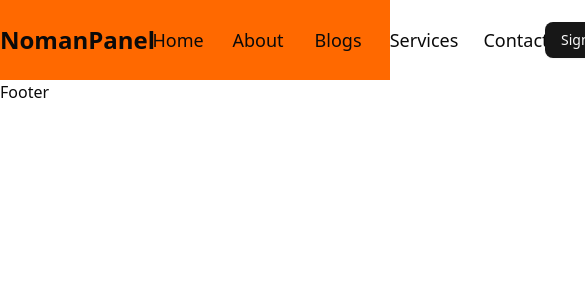
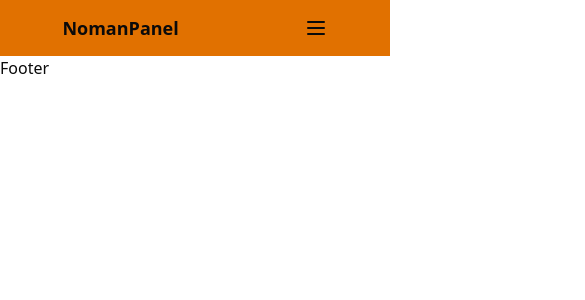
Before and after one commit to ajabgullb/marketing-panel-project, a React (Vite) app: page / in a window 390 px wide. Shown: the top 300 px of the page, 585 px wide, since content can reach past the window. Built offline with nearby package versions, Linux system fonts and the light colour scheme.

Commit message:
Made a Responsive Header

```diff
--- a/src/components/Header/AuthComponents.tsx
+++ b/src/components/Header/AuthComponents.tsx
@@ -5,7 +5,7 @@ const AuthComponents = () => {
   const navigate = useNavigate()
 
   return (
-    <div className='w-full flex justify-center items-center gap-2'>
+    <div className={`w-1/4 flex justify-center items-center gap-2`}>
       <Button
         className='cursor-pointer'
         onClick={() => navigate("/signup")}
--- a/src/components/Header/Header.tsx
+++ b/src/components/Header/Header.tsx
@@ -1,21 +1,71 @@
-import { Logo, AuthComponents, Nav }from "./index"
+import { useState } from "react";
+import { Logo, AuthComponents }from "./index"
+import { NavLink } from "react-router-dom"
+import { Menu, X } from "lucide-react";
 
 const Header = () => {
+  const [toggleMenu, setToggleMenu] = useState(false)
 
   return (
-    <header className="w-full min-h-20 bg-orange-500 flex justify-baseline items-center md:w-full ">
+    <header className="w-full min-h-14 md:min-h-20 flex items-center justify-around bg-amber-600 sticky">
+      {/* Logo */}
+      <Logo className='text-[18px] md:text-2xl'/>
 
-      {/* Logo */}
-      <div className='w-full flex justify-center items-center'>
-        <Logo />
-      </div>
+      {toggleMenu ? (
+      <X
+        onClick={() => setToggleMenu(prev => !prev)}
+        className="cursor-pointer md:hidden"
+      />
+      ) : (
+        <Menu
+          onClick={() => setToggleMenu(prev => !prev)}
+          className="cursor-pointer md:hidden"
+        />
+      )}
 
       {/* NavBar */}
-      <Nav />
+      <nav className={`w-full md:h-3/4 bg-amber-600 py-2 ${toggleMenu ? "block" : "hidden"} md:block absolute md:relative top-10 md:top-0 flex flex-col md:flex-row items-center md:justify-between gap-5`}>
 
-      {/* Auth Buttons or Profile */}
-      <AuthComponents />
+        <ul className="w-3/4 md:text-lg md:flex md:justify-center md:items-center md:gap-5">
+          <li className="min-w-15 text-center ease-in-out">
+            <NavLink to="/home"
+              className={({ isActive }) => (
+              isActive ? "text-gray-600 font-bold" : "md:hover:font-bold md:hover:text-gray-600"
+            )}
+            >Home</NavLink>
+          </li>
+          <li className="min-w-15 text-center ease-in-out">
+            <NavLink to="/about"
+              className={({ isActive }) => (
+              isActive ? "text-gray-600 font-bold" : "md:hover:font-bold md:hover:text-gray-600"
+            )}
+            >About</NavLink>
+          </li>
+          <li className="min-w-15 text-center ease-in-out">
+            <NavLink to="/blogs"
+              className={({ isActive }) => (
+              isActive ? "text-gray-600 font-bold" : "md:hover:font-bold md:hover:text-gray-600"
+            )}
+            >Blogs</NavLink>
+          </li>
+          <li className="min-w-18 text-center ease-in-out">
+            <NavLink to="/services"
+              className={({ isActive }) => (
+              isActive ? "text-gray-600 font-bold" : "md:hover:font-bold md:hover:text-gray-600"
+            )}
+            >Services</NavLink>
+          </li>
+          <li className="min-w-18 text-center ease-in-out">
+            <NavLink to="/contact"
+              className={({ isActive }) => (
+              isActive ? "text-gray-600 font-bold" : "md:hover:font-bold md:hover:text-gray-600"
+            )}
+            >Contact</NavLink>
+          </li>
+        </ul>
 
+        <AuthComponents />
+      </nav>
     </header>
   )
 }
--- a/src/components/Header/Nav.tsx
+++ /dev/null
@@ -1,50 +0,0 @@
-import { NavLink } from "react-router-dom"
-
-const Nav = ({className}: any) => {
-
-  return (
-    <nav className={`w-full flex justify-center items-center ${className}`}>
-      <ul className='w-full text-lg flex justify-center items-center gap-5'>
-
-        <li className="min-w-15 text-center ease-in-out">
-          <NavLink to="/home"
-            className={({ isActive }) => (
-              isActive ? "text-gray-600 font-bold" : "hover:font-bold hover:text-gray-600"
-            )}
-          >Home</NavLink>
-        </li>
-        <li className="min-w-15 text-center ease-in-out">
-          <NavLink to="/about"
-            className={({ isActive }) => (
-              isActive ? "text-gray-600 font-bold" : "hover:font-bold hover:text-gray-600"
-            )}
-          >About</NavLink>
-        </li>
-        <li className="min-w-15 text-center ease-in-out">
-          <NavLink to="/blogs"
-            className={({ isActive }) => (
-              isActive ? "text-gray-600 font-bold" : "hover:font-bold hover:text-gray-600"
-            )}
-          >Blogs</NavLink>
-        </li>
-        <li className="min-w-18 text-center ease-in-out">
-          <NavLink to="/services"
-            className={({ isActive }) => (
-              isActive ? "text-gray-600 font-bold" : "hover:font-bold hover:text-gray-600"
-            )}
-          >Services</NavLink>
-        </li>
-        <li className="min-w-18 text-center ease-in-out">
-          <NavLink to="/contact"
-            className={({ isActive }) => (
-              isActive ? "text-gray-600 font-bold" : "hover:font-bold hover:text-gray-600"
-            )}
-          >Contact</NavLink>
-        </li>
-
-      </ul>
-    </nav>
-  )
-}
-
-export default Nav
--- a/src/components/Header/index.ts
+++ b/src/components/Header/index.ts
@@ -1,11 +1,9 @@
 import Header from "./Header";
 import Logo from "./Logo";
-import Nav from "./Nav";
 import AuthComponents from "./AuthComponents";
 
 export {
   Header,
   Logo,
-  Nav,
   AuthComponents,
 }
```
